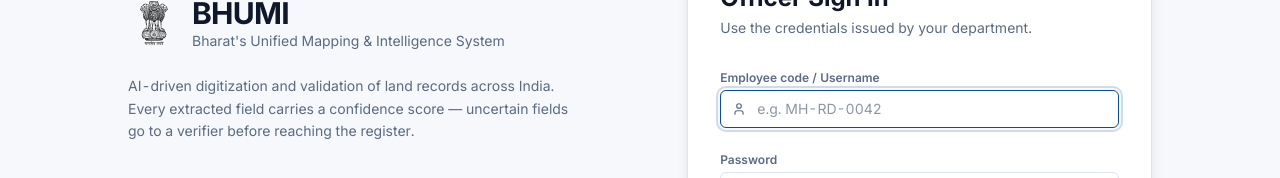
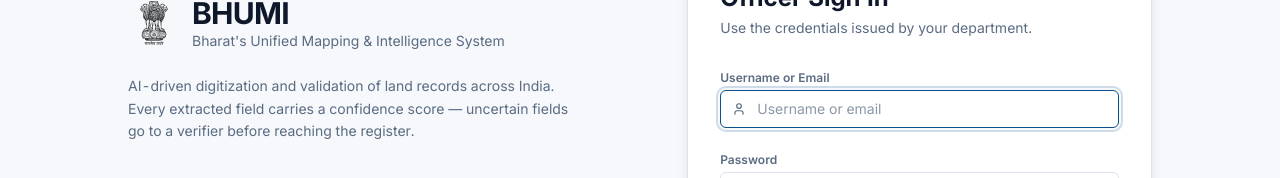
Before and after one commit to venugopal-hue/BHUMI---Bharat-s-Unified-Mapping-Intelligence-System, a Next.js app in the folder apps/web/: page /login in a window 1280 px wide. Shown: the part 277-455 px from the top of the page. Built offline with nearby package versions, Linux system fonts and the light colour scheme; no server answers.

Commit message:
Accept email or username on login

```diff
--- a/apps/web/app/(auth)/login/page.tsx
+++ b/apps/web/app/(auth)/login/page.tsx
@@ -263,7 +263,7 @@
                     {!mfaRequired ? (
                       <>
                         <div>
-                          <Label>Employee code / Username</Label>
+                          <Label>Username or Email</Label>
                           <div className="relative mt-1">
                             <InputIcon icon={User} />
                             <input
@@ -273,7 +273,7 @@
                               value={username}
                               onChange={(e) => setUsername(e.target.value)}
                               autoComplete="username"
-                              placeholder="e.g. MH-RD-0042"
+                              placeholder="Username or email"
                               required
                               autoFocus
                             />
```
Also changed, not shown: 1 other file (tests, documents, lock files or other folders).
